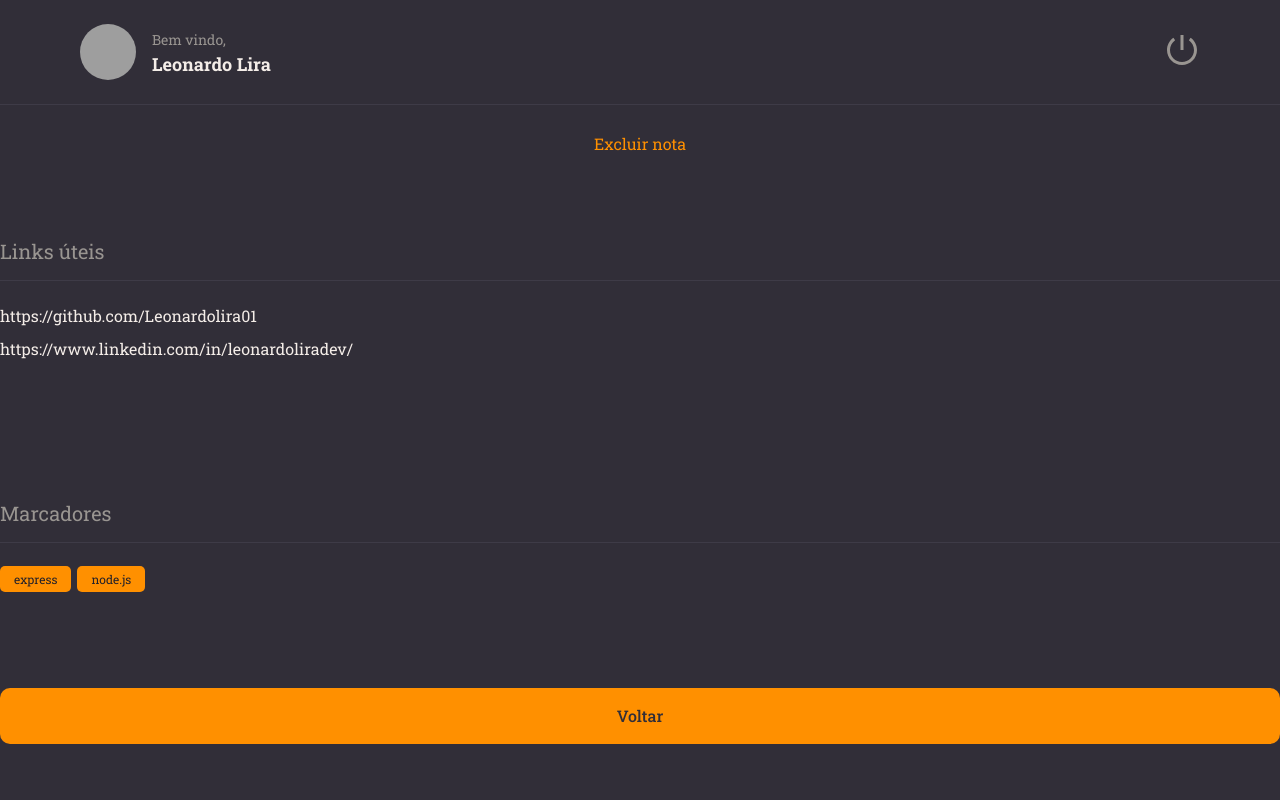
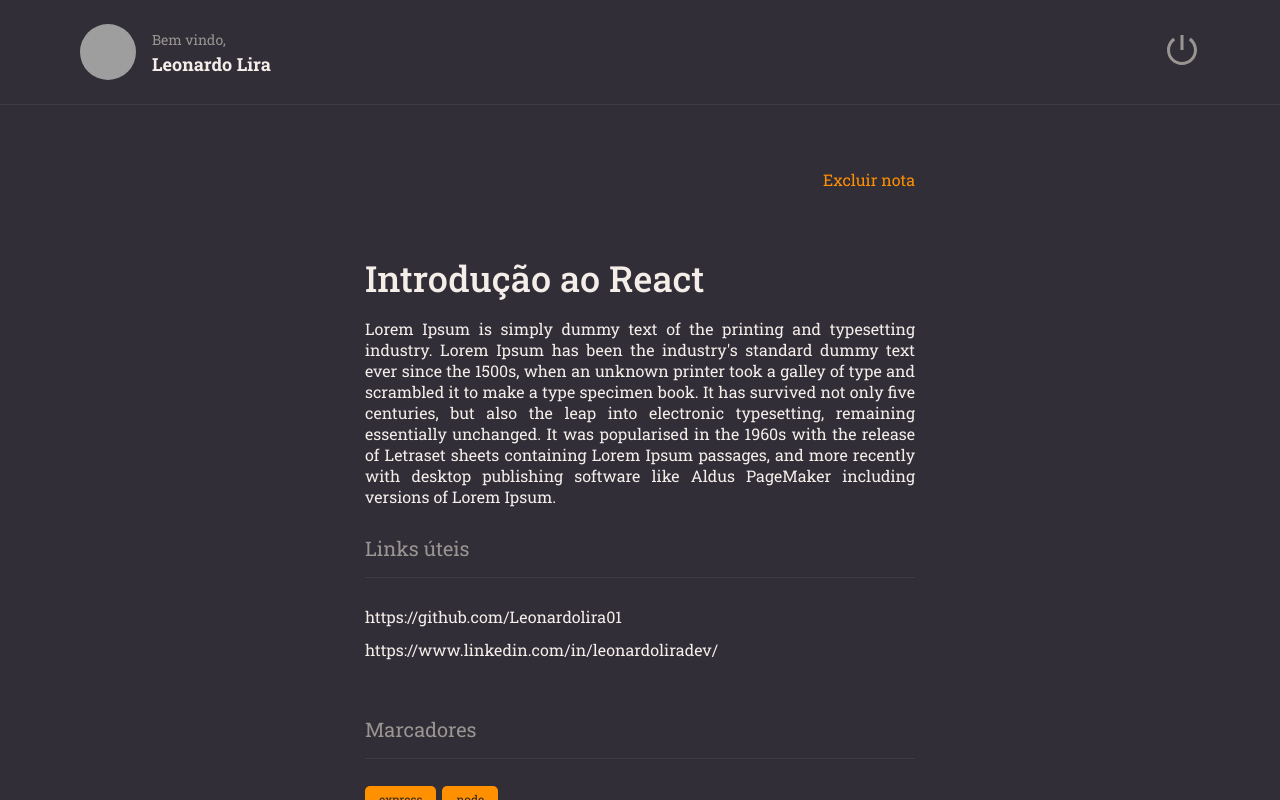
Before and after one commit to Leonardolira01/NotesForYou, a React (Vite) app: page / in a window 1280 px wide. Built offline with nearby package versions, Linux system fonts and the light colour scheme; grey boxes are pictures that could not be loaded.

Commit message:
Finalizando Detalhes

```diff
--- a/src/components/Section/styles.js
+++ b/src/components/Section/styles.js
@@ -1,7 +1,7 @@
 import styled from 'styled-components';
 
 export const Container = styled.section`
-  margin: 56px 0 28px;
+  margin: 28px 0;
 
   > h2 {
     border-bottom-width: 1px; //Colocar uma linha em baixo;
@@ -9,7 +9,7 @@
     border-bottom-color: ${({ theme }) => theme.COLORS.BACKGROUND_700};
 
     padding-bottom: 16px;// Para a linha não ficar tão colada no texto;
-    margin-bottom: 24px;// Para quem estiver em baixo se afastar um pouco;
+    margin-bottom: 28px;// Para quem estiver em baixo se afastar um pouco;
 
     color: ${({ theme }) => theme.COLORS.GRAY_100};// Uma cor para todo mundo;
     font-size: 20px;
--- a/src/pages/Details/index.jsx
+++ b/src/pages/Details/index.jsx
@@ -1,17 +1,33 @@
-import { Container, Links } from './styles';
+import { Container, Links, Content } from './styles';
 
-import { Header } from '../../components/Header';
-import { Button } from '../../components/Button';
-import { Section } from '../../components/Section';
-import { Tag } from '../../components/Tag';
-import { ButtonText } from '../../components/ButtonText';
+import { Tag } from '../../components/Tag'
+import { Header } from '../../components/Header'
+import { Button } from '../../components/Button'
+import { Section } from '../../components/Section'
+import { ButtonText } from '../../components/ButtonText'
+
+// import { Header } from '../../components/Header';
+// import { Button } from '../../components/Button';
+// import { Section } from '../../components/Section';
+// import { Tag } from '../../components/Tag';
+// import { ButtonText } from '../../components/ButtonText';
 
 export function Details() {
-  return(
+  return (
     <Container>
       <Header />
 
-      <ButtonText title="Excluir nota"/>
+      <main>
+        <Content>
+          <ButtonText title="Excluir nota" />
+
+          <h1>
+            Introdução ao React
+          </h1>
+
+          <p>
+            Lorem Ipsum is simply dummy text of the printing and typesetting industry. Lorem Ipsum has been the industry's standard dummy text ever since the 1500s, when an unknown printer took a galley of type and scrambled it to make a type specimen book. It has survived not only five centuries, but also the leap into electronic typesetting, remaining essentially unchanged. It was popularised in the 1960s with the release of Letraset sheets containing Lorem Ipsum passages, and more recently with desktop publishing software like Aldus PageMaker including versions of Lorem Ipsum.
+          </p>
 
           <Section title="Links úteis">
             <Links>
@@ -22,10 +38,12 @@
 
           <Section title="Marcadores">
             <Tag title="express" />
-        <Tag title="node.js" />
+            <Tag title="node" />
           </Section>
 
-      <Button title="Voltar"/>
+          <Button title="Voltar" />
+        </Content>
+      </main>
     </Container>
   )
 }
--- a/src/pages/Details/styles.js
+++ b/src/pages/Details/styles.js
@@ -1,4 +1,4 @@
-import styled from 'styled-components';
+import styled from 'styled-components'
 
 export const Container = styled.div`
   width: 100%;
@@ -8,8 +8,17 @@
   grid-template-rows: 105px auto;
   grid-template-areas:
   "header"
-"content"
-`;
+  "content";
+
+  > main {
+    grid-area: content;
+    overflow-y: scroll;
+    padding: 64px 0;
+  }
+//Criei o main para pegar toda a largura;
+//vou usar o main para acessa o grid
+// E aqui eu vou ativar um overflow em y de scroll, quando o conteúdo não caber mais na vertical, eu quero que apareça uma barra para scrollar.
+`
 
 export const Links = styled.ul`
   list-style: none;
@@ -21,4 +30,29 @@
       color: ${({ theme }) => theme.COLORS.WHITE};
     }
   }
-`;
+`
+
+export const Content = styled.div`
+  max-width: 550px;
+  margin: 0 auto;
+
+  display: flex;
+  flex-direction: column; // Para ficar alinhado um embaixo um do outro;
+
+  > button:first-child {
+    align-self: end; //um alinhamento no primeiro filho para o final (direita)
+  }
+
+  > h1 {
+    font-size: 36px;
+    font-weight: 500;
+    padding-top: 64px;
+  }
+
+  > p {
+    font-size: 16px;
+    margin-top: 16px;
+    text-align: justify; //Gosto de deixar sempre justificado
+  }
+//Criei o content para definir uma largura máxima, para o conteudo ficar bem no centro da tela
+`
```
Lines whose indentation alone changed are shown as unchanged.
